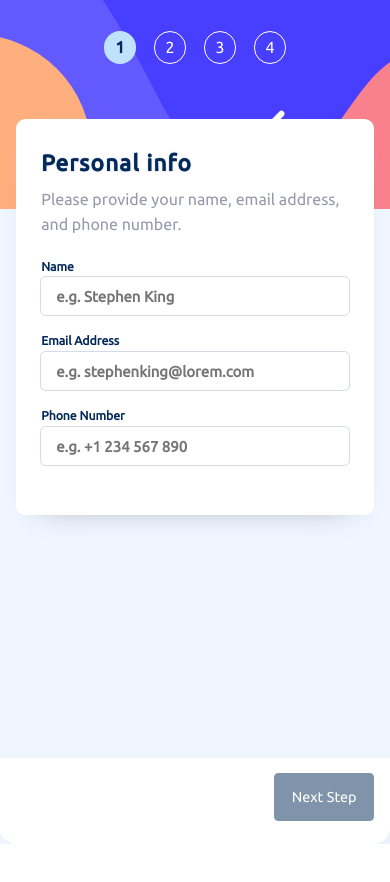
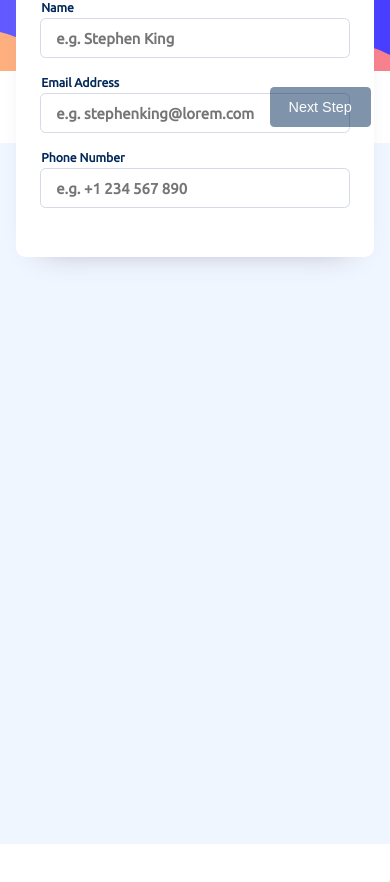
Before and after one commit to jcat-dev/multi-step, a React (Vite) app: page / in a window 390 px wide. Shown: the top 882 px of the page. Before the commit the page ends 844 px from the top, so only its background shows below. Built offline with nearby package versions, Linux system fonts and the light colour scheme.

Commit message:
Refactorizar /component/Form.tsx con su css

```diff
--- a/src/component/Form.tsx
+++ b/src/component/Form.tsx
@@ -11,8 +11,8 @@ import styles from './styles/form.module.css'
 
 const Form: React.FC = () => {
   const {
-    planSummary,
-    complementsSummary
+    planSummary
+    //complementsSummary
   } = useContext(FormContext)
 
   const {
@@ -53,17 +53,10 @@ const Form: React.FC = () => {
 
   const handleSubmit = async (values: PersonalData, actions: FormikHelpers<PersonalData>) => {
     //send data to db
-    /* console.log(planSummary)
-    console.log(complementsSummary)
-    console.log(values) */
-  }
-
-  const handleNextClick = () => {
-    return incrementCounter()
-  }
-
-  const handlePrevClick = () => {
-    return decrementCounter()
+    //values
+    //planSummary
+    //complementsSummary
+    incrementCounter()
   }
 
   return (
@@ -76,57 +69,54 @@ const Form: React.FC = () => {
         <FormikForm
           className={styles['form']}
         >
-          <div className={styles['form-sidebar']} >
           <StepSidebar
             step={counter}
           />
-          </div>
 
-          <div className={styles['form-content']} >
+          <div className={styles['form-body']} >
             <FormContent
               stepNumber={counter}
               errors={values.errors}
               touched={values.touched}
             />
-          </div>
 
-          <div
-            className={styles['form-btn' ]}
-            hidden={counter === (STEPS.length + 1)}
-          >
-            <button
-              className={styles['form-btn__prev']}
-              hidden={counter === 1}
-              onClick={handlePrevClick}
+            {
+              (counter !== (STEPS.length + 1)) && <div className={styles['form-btns' ]} >
+                {
+                  (counter !== 1) && <button
+                    className={`${styles['btn']} ${styles['prev-btn']}`}
+                    onClick={decrementCounter}
                     type="button"
                   >
                   Go Back
                   </button>
+                }
 
-            <button
-              className={`${styles['form-btn__next']} ${styles['form-btn__next--blue-bg']}`}
+                {
+                  (counter !== STEPS.length) && <button
+                    className={`${styles['btn']} ${styles['next-btn']} ${styles['next-btn--blue-bg']}`}
                     type="button"
-              onClick={() => handleNextClick()}
-              hidden={counter === STEPS.length}
+                    onClick={incrementCounter}
                     disabled={
-                (counter === 2 && !Boolean(planSummary)) || (!values.dirty || !values.isValid)
+                      counter === 1
+                        ? !values.dirty || Object.keys(values.errors).length >= 1
+                        : !Boolean(planSummary)
                     }
                   >
                   Next Step
                   </button>
+                }
 
-            <button
-              className={`${'form-btn__next'} ${styles['form-btn__next--purple-bg']}`}
-              hidden={counter !== STEPS.length}
+                {
+                  (counter === STEPS.length) && <button
+                    className={`${styles['btn']} ${styles['next-btn']} ${styles['next-btn--purple-bg']}`}
                     type="submit"
-              onClick={
-                STEPS.length === counter
-                  ? handleNextClick
-                  : undefined
-              }
                   >
                   Confirm
                   </button>
+                }
+              </div>
+            }
           </div>
         </FormikForm>
       )}
--- a/src/component/styles/form.module.css
+++ b/src/component/styles/form.module.css
@@ -1,120 +1,102 @@
 .form {
-  width: 65.3vw;
-  height: 74vh;
+  width: 60em;
+  min-height: 38em;
   margin: auto;
-  padding: 1.1%;
-  padding-right: 0;
+  margin-top: calc(50vh - 19em);
+  padding: 1em;
 
+  display: flex;
   background-color: var(--white-color);
   border-radius: 1em;
   box-shadow: 5px 5px 20px -10px var(--lightGray-color);
-  display: grid;
-  grid-template-columns: 30% 70%;
-  grid-template-rows: 89% 11%;
-  grid-template-areas:
-    "form-sidebar form-content"
-    "form-sidebar form-btn";
 }
 
-.form-sidebar {
-  grid-area: form-sidebar;
+.form-body {
+  width: 70%;
+
+  display: flex;
+  flex-direction: column;
+  justify-content: space-between;
 }
 
-.form-content {
-  grid-area: form-content;
-}
-
-.form-btn{
-  grid-area: form-btn;
+.form-btns {
   width: 70%;
-  height: 80%;
-  margin: 0 auto auto auto;
+  margin: auto;
+  margin-bottom: 0;
 
   display: flex;
 }
 
-.form-btn[hidden] {
-  display: none;
+.btn {
+  height: 2.8em;
+  min-width: 7em;
+  padding: 0.75em 1em;
+  border-radius: 0.62em;
+
+  &:hover {
+    cursor: pointer;
+    opacity: 0.9;
+  }
+
+  &:disabled {
+    opacity: 0.5;
+    cursor: not-allowed;
+  }
 }
 
-.form-btn__prev {
-  width: 28%;
+.prev-btn {
   margin-right: auto;
 
-  font-size: 1em;
-  font-family: inherit;
-  color: var(--white-color);
   background-color: var(--white-color);
   color: var(--coolGray-color);
-  border-radius: 0.62em;
   text-align: left;
+  font-weight: bold;
+
+  &:hover {
+    color: var(--marineBlue-color);
+  }
 }
 
-.form-btn__prev:hover {
-  cursor: pointer;
-  color: var(--marineBlue-color);
-  font-weight: 700;
+.next-btn {
+  margin-left: auto;
+  color: var(--white-color);
+
+  &.next-btn--purple-bg {
+    background-color: var(--purplishBlue-color);
+  }
+
+  &.next-btn--blue-bg {
+    background-color: var(--marineBlue-color);
+  }
 }
 
-.form-btn__next {
-  width: 28%;
-  margin-left: auto;
-
-
-  font-size: 1em;
-  font-family: inherit;
-  color: var(--white-color);
-  border-radius: 0.62em;
-}
-
-.form-btn__next--purple-bg {
-  background-color: var(--purplishBlue-color);
-}
-
-.form-btn__next--purple-bg:hover {
-  cursor: pointer;
-  opacity: 0.7;
-}
-
-.form-btn__next--blue-bg {
-  background-color: var(--marineBlue-color);
-}
-
-.form-btn__next--blue-bg:hover {
-  cursor: pointer;
-  opacity: 0.85;
-}
-
-.form-btn__next:disabled {
-  opacity: 0.5;
-  cursor: not-allowed;
-}
-
-@media screen and (max-width: 767px) {
+@media screen and (width < 767px) {
   .form {
     width: 100%;
-    height: 100%;
+    margin-top: 0;
     padding: 0;
 
-    grid-template-columns: 1fr;
-    grid-template-rows: 24.8% auto 10.25%;
-    grid-template-areas:
-      "form-sidebar"
-      "form-content"
-      "form-btn";
-  }
-  .form-content {
-    background-color: var(--magnolia-color);
-    position: relative;
+    display: block;
+    background-color: transparent;
   }
 
-  .form-btn {
-    width: 92%;
-    height: 55%;
-    margin: min(1.2em, 4%) auto auto auto;
+  .form-body {
+    width: 100%;
+    min-height: 100vh;
+    margin: -3em auto auto auto;
   }
 
-  .form-btn__next, .form-btn__prev {
+  .form-btns {
+    width: 100%;
+    height: 4.5em;
+    margin-top: 1.5em;
+    margin-bottom: 0;
+    padding: 1em 5%;
+
+    background-color: var(--white-color);
+  }
+
+  .next-btn, .prev-btn {
     font-size: 0.9em;
     border-radius: 0.3em;
   }
```
Lines whose indentation alone changed are shown as unchanged.
